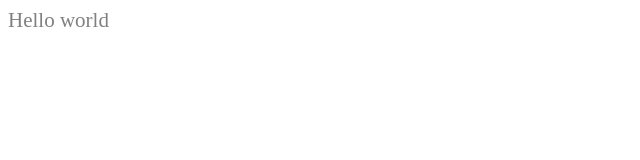
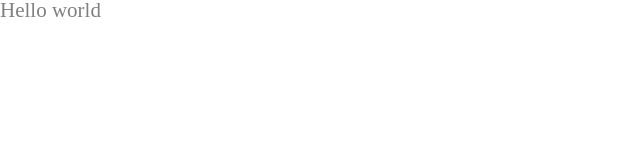
Before and after one commit to ygnoh/next-airbnb, a Next.js app: page / in a window 1280 px wide. Shown: the top 160 px of the page, without its empty margins (0-640 px from the left). Built offline with nearby package versions, Linux system fonts and the light colour scheme.

Commit message:
Apply reset style

```diff
--- a/package.json
+++ b/package.json
@@ -14,7 +14,8 @@
     "next": "^12.1.6",
     "react": "^18.2.0",
     "react-dom": "^18.2.0",
-    "styled-components": "^5.3.5"
+    "styled-components": "^5.3.5",
+    "styled-reset": "^4.4.1"
   },
   "devDependencies": {
     "@types/node": "^18.0.0",
--- /dev/null
+++ b/pages/_app.tsx
@@ -0,0 +1,13 @@
+import { AppProps } from "next/app";
+import GlobalStyle from "../styles/GlobalStyle";
+
+const app = ({ Component, pageProps }: AppProps) => {
+  return (
+    <>
+      <GlobalStyle />
+      <Component {...pageProps} />
+    </>
+  );
+};
+
+export default app;
--- /dev/null
+++ b/styles/GlobalStyle.tsx
@@ -0,0 +1,19 @@
+import reset from "styled-reset";
+import { createGlobalStyle, css } from "styled-components";
+import palette from "./palette";
+
+const globalStyle = css`
+  ${reset};
+  * {
+    box-sizing: border-box;
+  }
+  body {
+    color: ${palette.black};
+  }
+`;
+
+const GlobalStyle = createGlobalStyle`
+  ${globalStyle};
+`;
+
+export default GlobalStyle;
```
